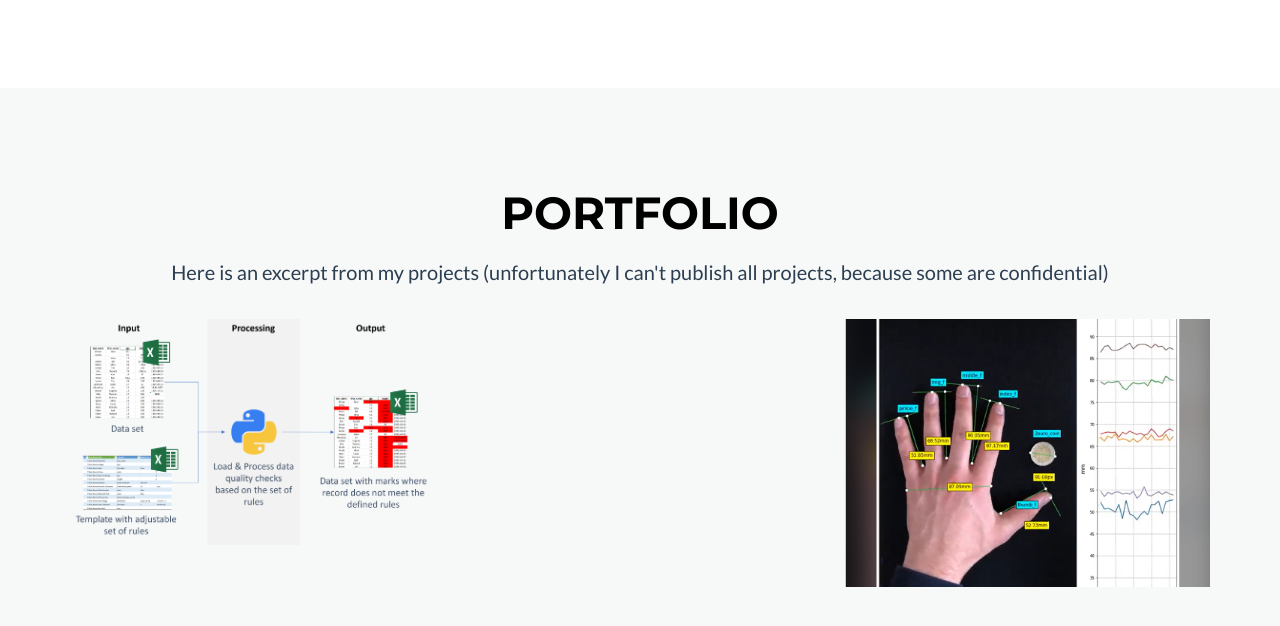
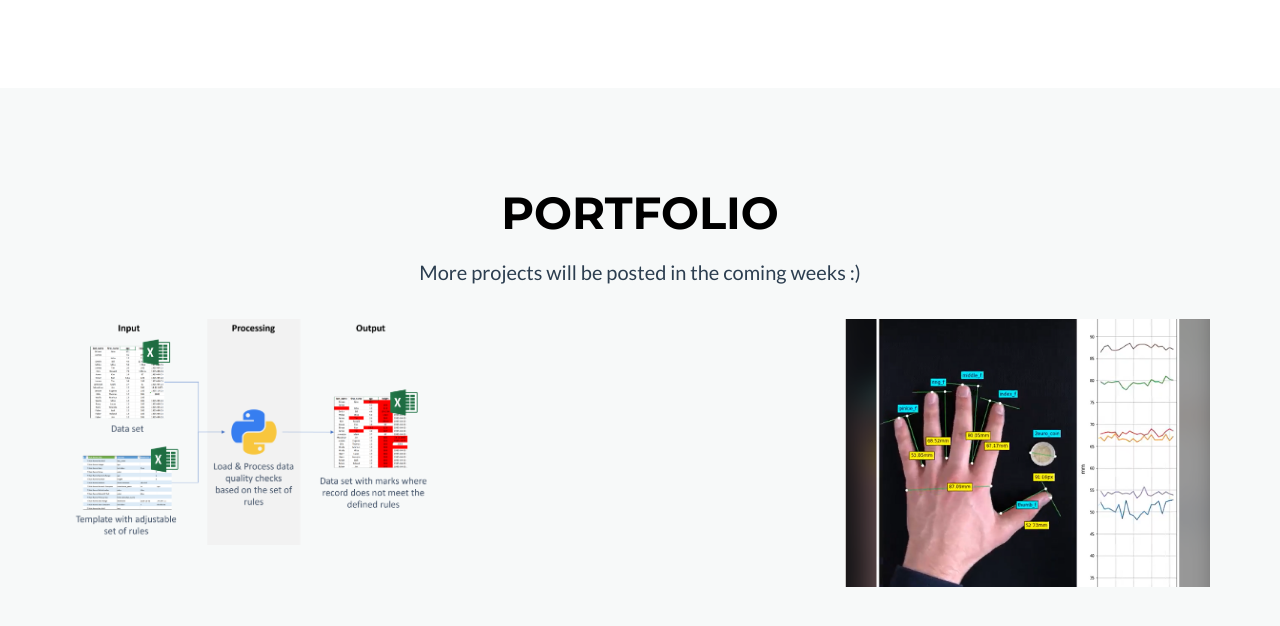
Before and after one commit to tolan005/tolan005.github.io, a Jekyll site: the page built from _posts/2014-07-18-project-1.markdown, in a window 1280 px wide and 900 px high, scrolled down 549 px. Shown: the top 626 px of the window. Built offline with Jekyll 4.4.1, drawn with Linux system fonts in a browser that asks for light colours.

Commit message:
Update portfolio_grid.html
ertfd

```diff
--- a/_includes/portfolio_grid.html
+++ b/_includes/portfolio_grid.html
@@ -7,7 +7,7 @@
                     <h2>Portfolio</h2>
                     <br>
                      <!-- <hr class="star-primary"> -->
-                    <p>Here is an excerpt from my projects (unfortunately I can't publish all projects, because some are confidential)</p>
+                    <p>More projects will be posted in the coming weeks :)</p>
                 </div>
             </div>
             <br>
```
